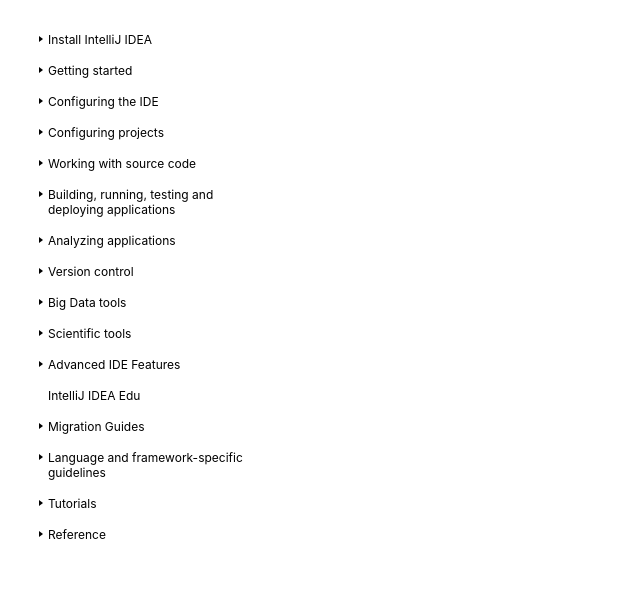
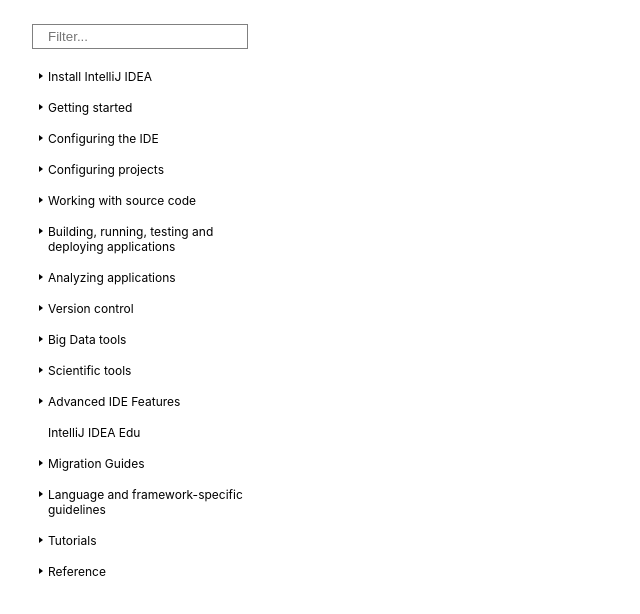
Before and after one commit to akimovnet/toc, a React (Create React App) app: page / in a window 1280 px wide. Shown: the top 614 px of the page, without its empty margins (0-640 px from the left). Built offline with nearby package versions, Linux system fonts and the light colour scheme.

Commit message:
Created a component for filtering pages using input

```diff
--- a/src/components/TOC.js
+++ b/src/components/TOC.js
@@ -3,6 +3,7 @@
 import TOCList from "./TOCList";
 import {TOCDispatchContext, TOCStateContext} from "./TOCProvider";
 import styles from "./TOC.module.css";
+import TOCFilter from "./TOCFilter";
 
 function TOC({id, searchString}) {
   const { error, isLoaded, topLevelIds } = useContext(TOCStateContext);
@@ -28,7 +29,10 @@
         ? <div>{error.message}</div>
         : !isLoaded
           ? <TOCPreloader />
-          : <TOCList ids={topLevelIds} />
+          : <>
+              <TOCFilter />
+              <TOCList ids={topLevelIds} />
+            </>
       }
     </div>
   );
--- /dev/null
+++ b/src/components/TOCFilter.js
@@ -0,0 +1,36 @@
+import React, {useContext, useState} from "react";
+import {TOCDispatchContext} from "./TOCProvider";
+import styles from "./TOCFilter.module.css";
+
+function TOCFilter() {
+  const dispatch = useContext(TOCDispatchContext);
+  const [timeoutId, setTimeoutId] = useState(null);
+
+  function handleChange(event) {
+    const searchString = event.target.value;
+    if (timeoutId) {
+      clearTimeout(timeoutId);
+    }
+    setTimeoutId(
+      setTimeout(() => {
+        if (searchString === '') {
+          dispatch({ type: 'RESTORE' });
+        } else {
+          dispatch({ type: 'FILTER', searchString });
+        }
+        setTimeoutId(null);
+      }, 1000)
+    );
+  }
+
+  return (
+    <div className={styles.container}>
+      {timeoutId &&
+        <div className={styles.waitingIcon}></div>
+      }
+      <input className={styles.filter} type="text" placeholder="Filter..." onChange={handleChange} />
+    </div>
+  );
+}
+
+export default TOCFilter;
--- /dev/null
+++ b/src/components/TOCFilter.module.css
@@ -0,0 +1,24 @@
+.container {
+    display: flex;
+    margin-bottom: 12px;
+    position: relative;
+}
+.filter {
+    width: 100%;
+    border: 1px solid gray;
+    padding: 4px 15px;
+}
+.waitingIcon {
+    width: 9px;
+    height: 9px;
+    border: 2px solid gray;
+    border-radius: 50%;
+    border-top-color: white;
+    position: absolute;
+    top: 6px;
+    right: 4px;
+    animation: spin 1s infinite linear;
+}
+@keyframes spin {
+    to { transform: rotate(360deg); }
+}
```
